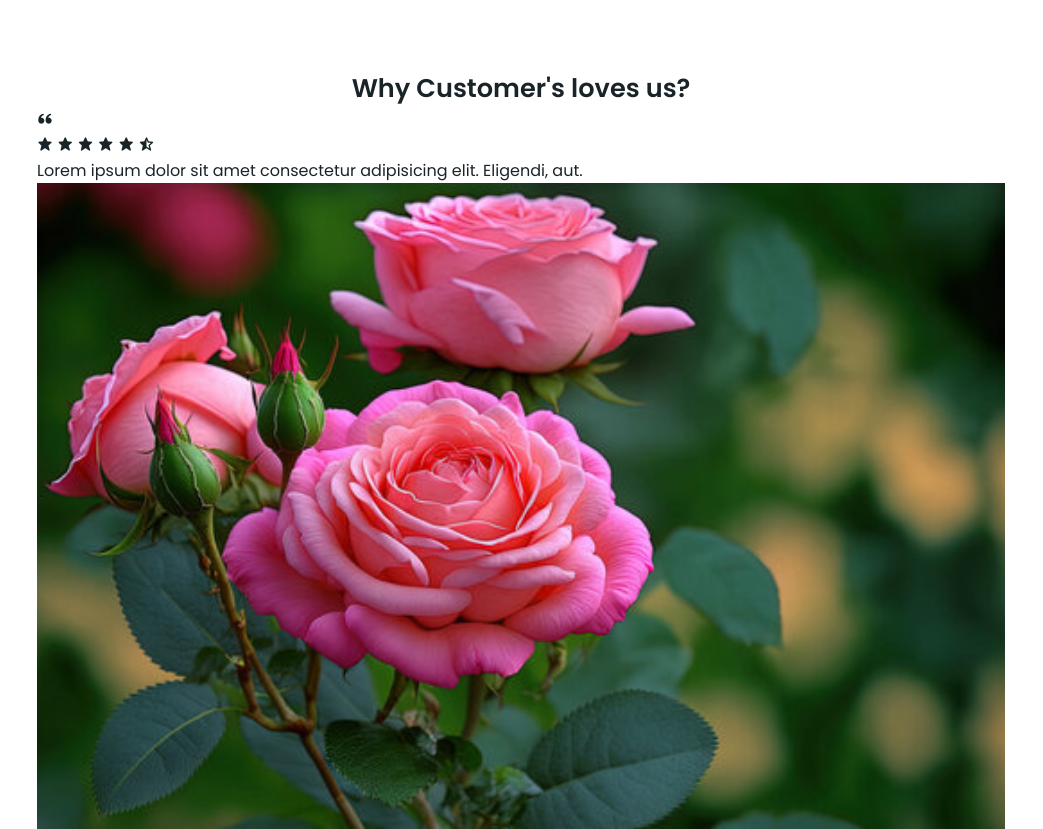
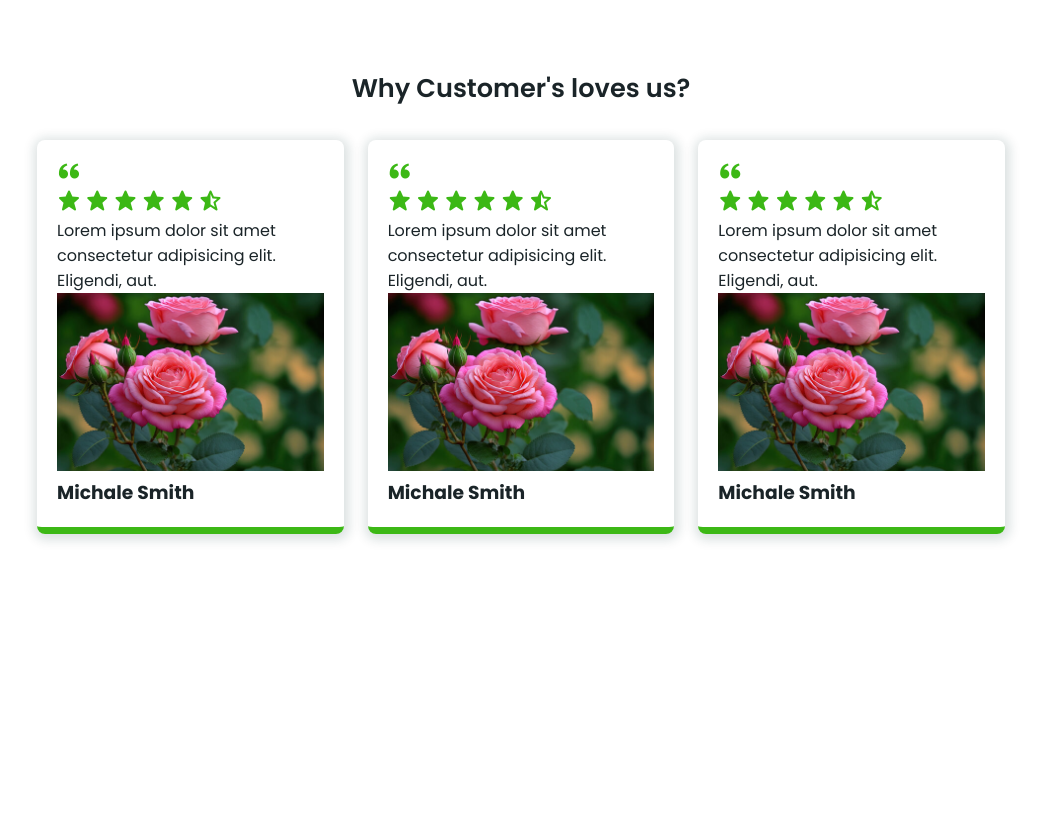
Before and after one commit to liflamary/ECommerce-Fruit-and-Vegetable-Website, a plain HTML site: page index.html in a window 1280 px wide. Shown: the part 2445-3274 px from the top of the page, without its empty margins (119-1162 px from the left). After the commit the page ends 3003 px from the top, so only its background shows below. Drawn offline with nearby package versions, Linux system fonts and the light colour scheme; files whose address does not match are found by name.

Commit message:
Add files via upload

```diff
--- a/style.css
+++ b/style.css
@@ -350,3 +350,23 @@ display:block;
     font-size:1.6rem;
     font-weight:600;
 }
+.customers-container{
+    display:grid;
+    grid-template-columns: repeat(auto-fit,minmax(280px,auto));
+    gap:1.5rem;
+    margin-top:2rem;
+}
+.customers-container .box{
+    padding:20px;
+    border-radius:0.5rem;
+    border-bottom:7px solid var(--green-color);
+    box-shadow:1px 2px 11px 4px rgb(14 55 54 / 15%);
+}
+.customers-container .box:hover{
+    transition:0.2s all linear;
+    transform: translateY(10px);
+}
+.customers .box .bx{
+    font-size:24px;
+    color:var(--green-color);
+}
```
